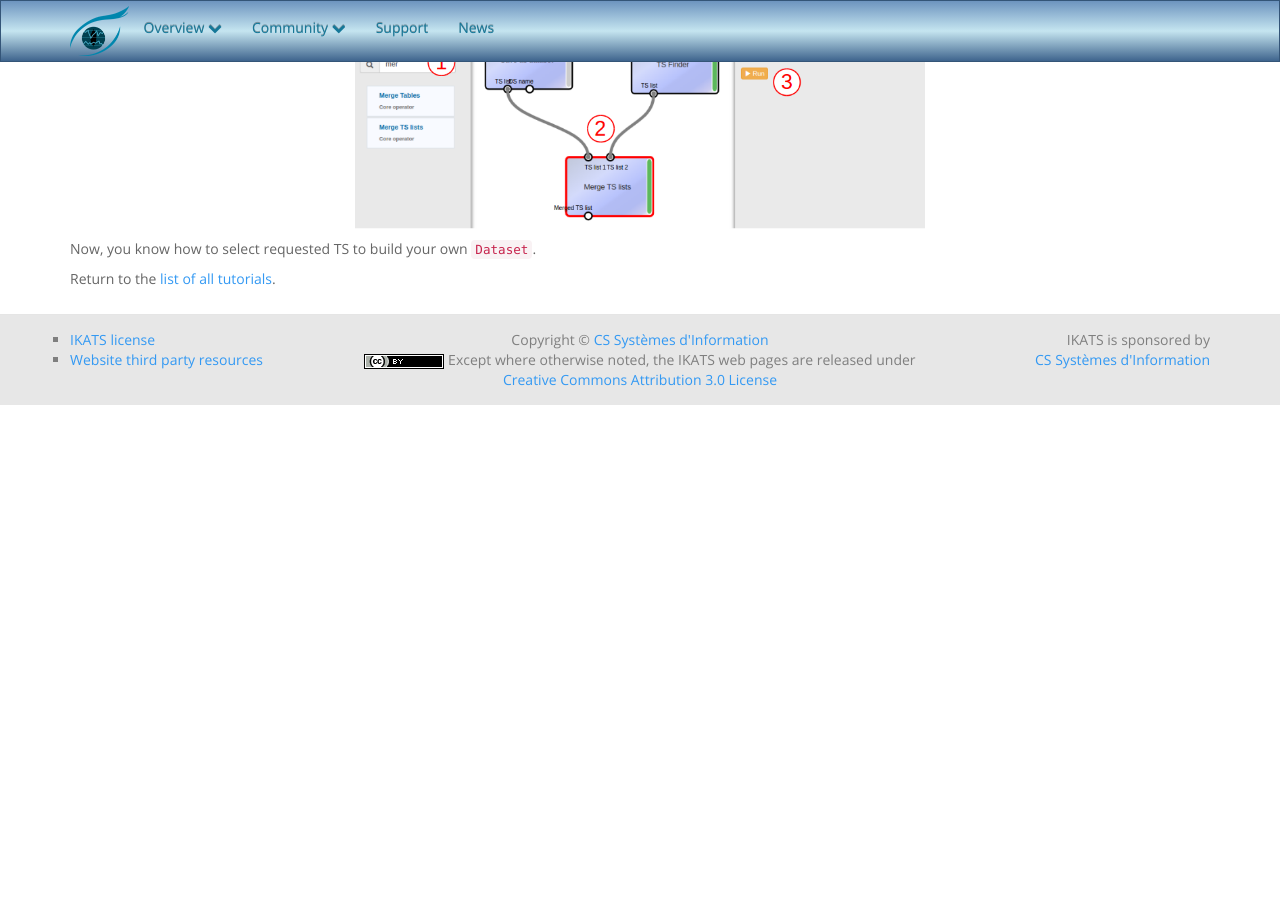
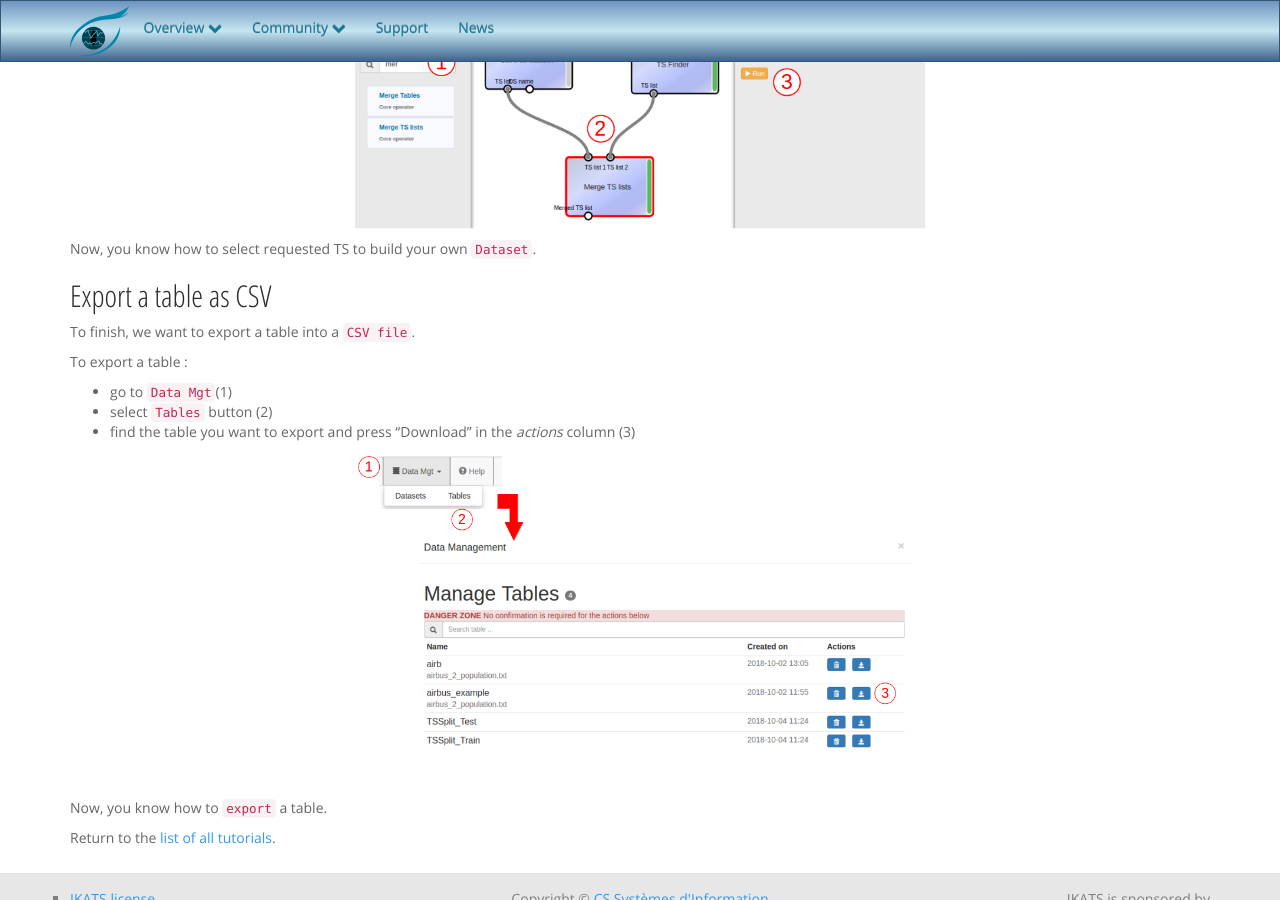
Before and after one commit to IKATS/ikats.github.io, a Jekyll site: the page built from doc/tutorials/tuto_basics.md, in a window 1280 px wide and 900 px high, scrolled down 3354 px. Built offline with Jekyll 4.4.1, drawn with Linux system fonts in a browser that asks for light colours; some web fonts are replaced; before the commit the page ends 3759 px from its top, so only the background shows below that.

Commit message:
Doc ExportTable as CSV
art #826
Changelog: (MAJ) Created ExportTable operator to export tables as CSV (#826)

```diff
--- a/doc/tutorials/tuto_basics.md
+++ b/doc/tutorials/tuto_basics.md
@@ -98,4 +98,18 @@ To merge TS lists :
 
 Now, you know how to select requested TS to build your own `Dataset`.
 
+
+## Export a table as CSV
+
+To finish, we want to export a table into a `CSV file`.
+
+To export a table :
+- go to `Data Mgt`(1)
+- select `Tables` button (2)
+- find the table you want to export and press “Download” in the *actions* column (3)
+
+![Texte alternatif](/img/tuto_basic/ikatsExportTable.png "Merge TS Lists"){: width="700px" class="center"}
+
+Now, you know how to `export` a table.
+
 Return to the [list of all tutorials](/tutorials.html).
```
Also changed, not shown: howto.md (+3 -0 lines), img/tuto_basic/ikatsExportTable.png (added).
